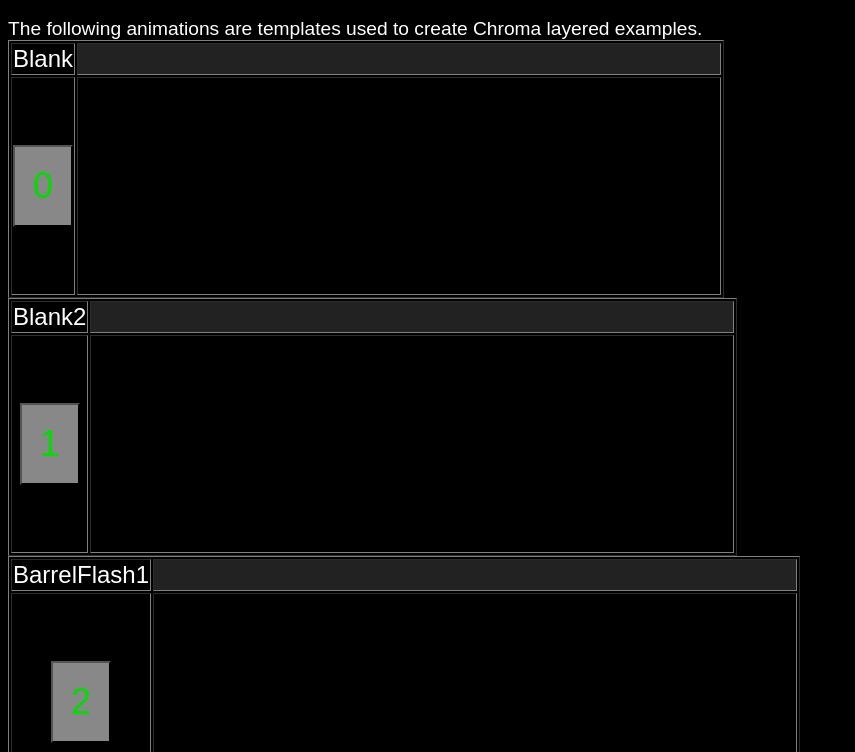
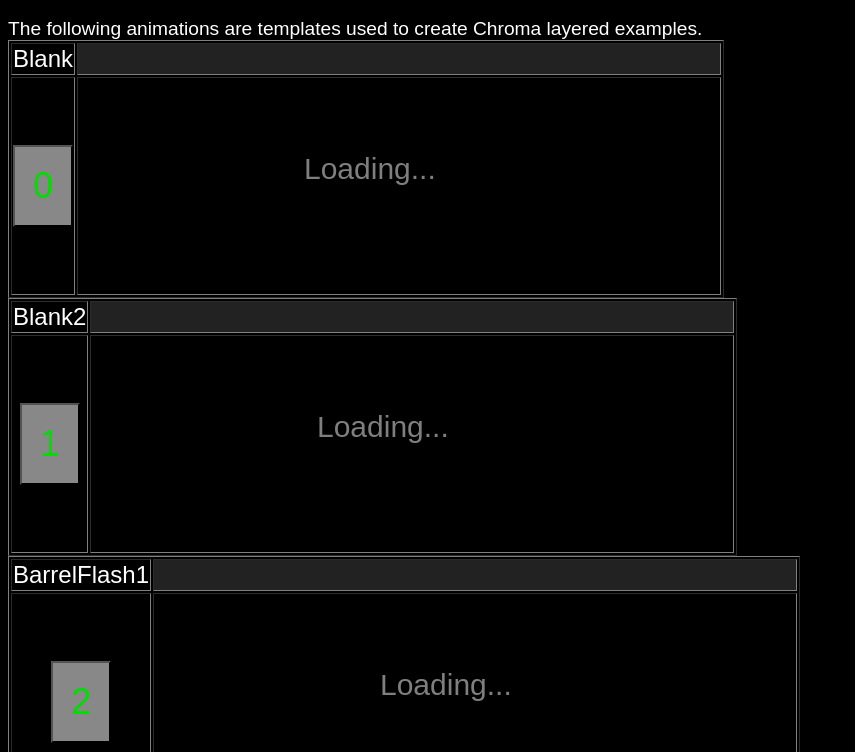
Before and after one commit to razerofficial/ChromaCommon, a website: page index.html in a window 1280 px wide. Shown: the part 48-800 px from the top of the page, without its empty margins (0-855 px from the left). Drawn offline with Linux system fonts and the light colour scheme; no server answers.

Commit message:
Added loading text

```diff
--- a/index.html
+++ b/index.html
@@ -216,6 +216,10 @@ for (var i in animations) {
   canvas.setAttribute('id', 'canvasShow'+animationName);
   canvas.setAttribute('width', '640');
   canvas.setAttribute('height', '214');
+  var ctx = canvas.getContext("2d");
+  ctx.font = "30px Arial";
+  ctx.fillStyle ='rgb(127, 127, 127)';
+  ctx.fillText("Loading...",225,100);
   td.appendChild(canvas);
   tr.appendChild(td);
   tbl.appendChild(tr);
```
